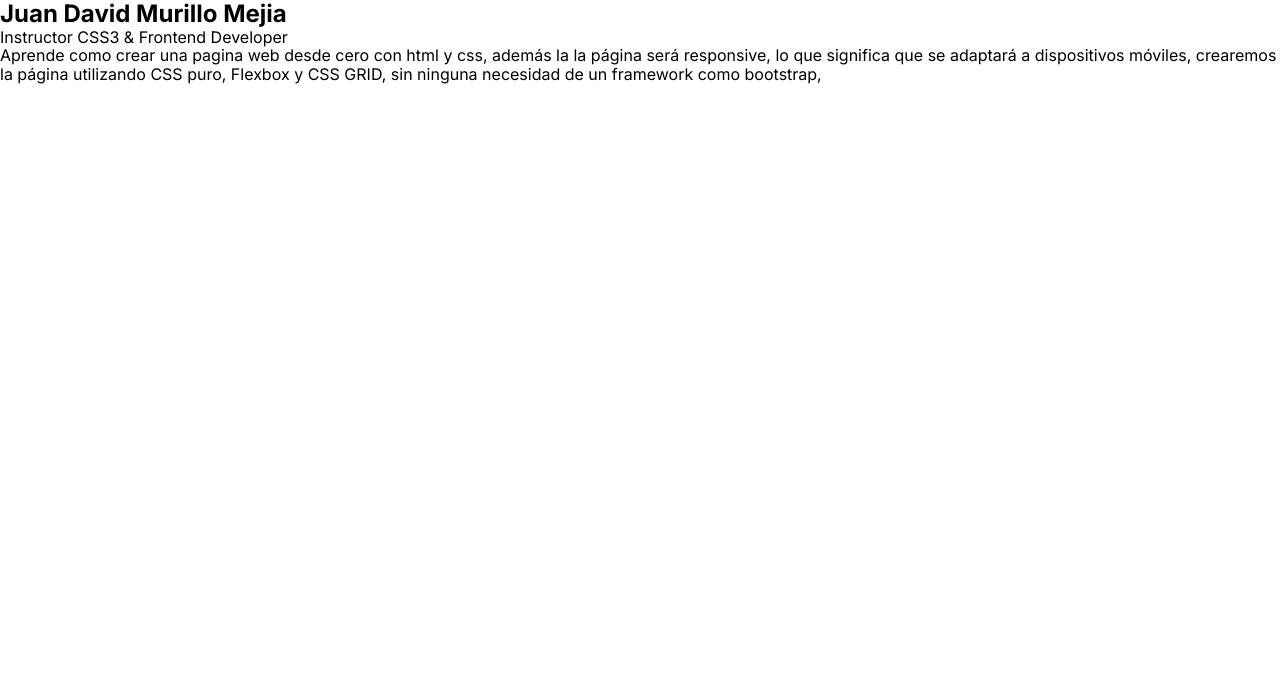
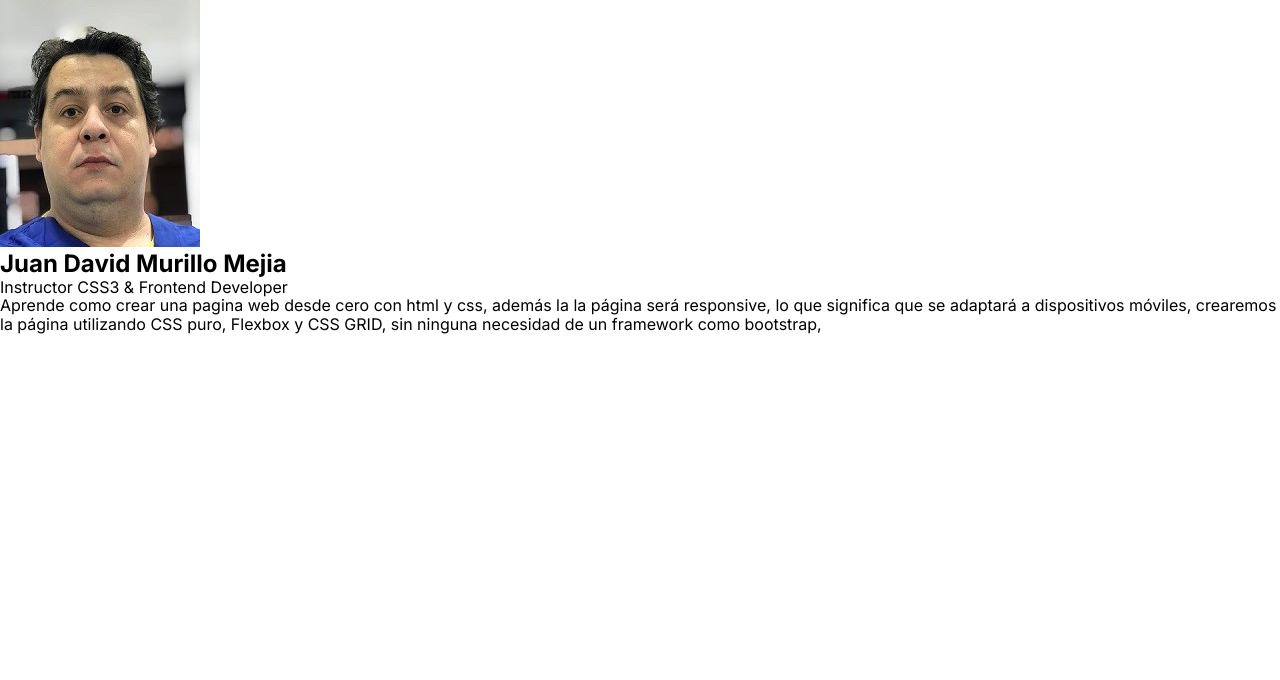
Before and after one commit to jdmm0718/web, a plain HTML site: page index.html in a window 1280 px wide. Shown: the part 120-800 px from the top of the page. Drawn offline with Linux system fonts and the light colour scheme.

Commit message:
fotojuan

```diff
--- a/index.html
+++ b/index.html
@@ -30,7 +30,7 @@
 
     <main class="main">
         <section class="instructor container"></section>
-        <img src="assets/fotojuan.png" class="instructor__img">
+        <img src="assets/fotojuan.jpg" class="instructor__img">
         <h2 class="instructor__name">Juan David Murillo Mejia</h2>
         <p class="instructor__tag">Instructor CSS3 & Frontend Developer</p>
         <p class="instructor__paragraph">Aprende como crear una pagina web desde cero con html y css, además la la página será responsive, lo que significa que se adaptará a dispositivos móviles, crearemos la página utilizando CSS puro, Flexbox y CSS GRID, sin ninguna necesidad de un framework como bootstrap, </p>
```
